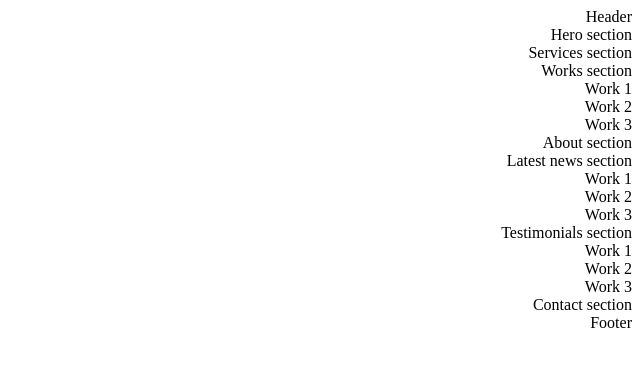
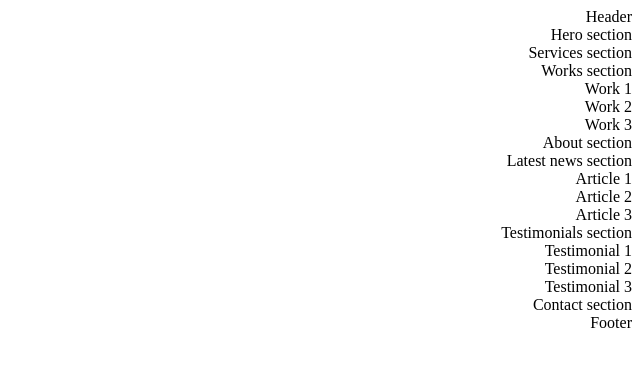
Before and after one commit to TrippyVaultBoy/atlas-web_front_end, a plain HTML site: page html_advanced/6-index.html in a window 1280 px wide. Shown: the whole page, without its empty margins (640-1280 px from the left). Drawn offline with Linux system fonts and the light colour scheme.

Commit message:
changed article text

```diff
--- a/html_advanced/6-index.html
+++ b/html_advanced/6-index.html
@@ -21,14 +21,14 @@
             </section>
             <section>About section</section>
             <section>Latest news section
-                <article>Work 1</article>
-                <article>Work 2</article>
-                <article>Work 3</article>
+                <article>Article 1</article>
+                <article>Article 2</article>
+                <article>Article 3</article>
             </section>
             <section>Testimonials section
-                <article>Work 1</article>
-                <article>Work 2</article>
-                <article>Work 3</article>
+                <article>Testimonial 1</article>
+                <article>Testimonial 2</article>
+                <article>Testimonial 3</article>
             </section>
             <section>Contact section</section>
         </main>
```
